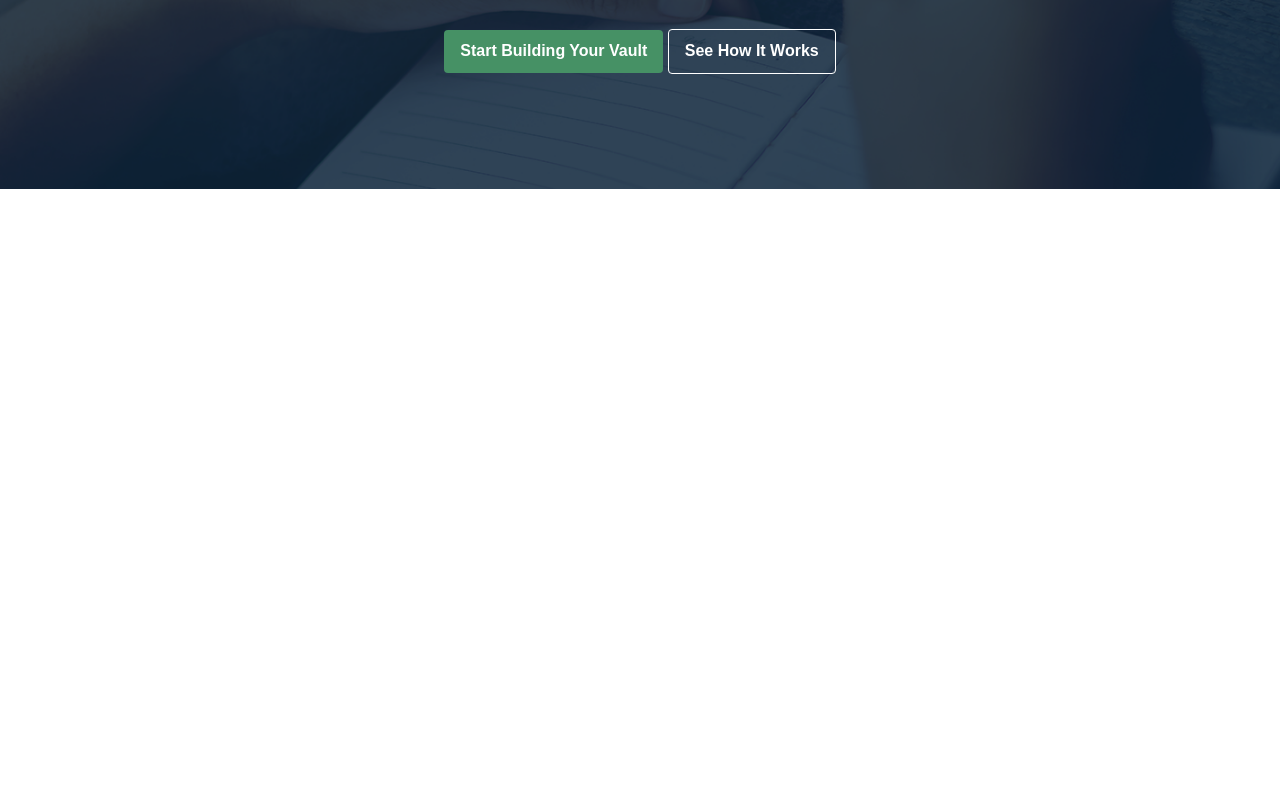
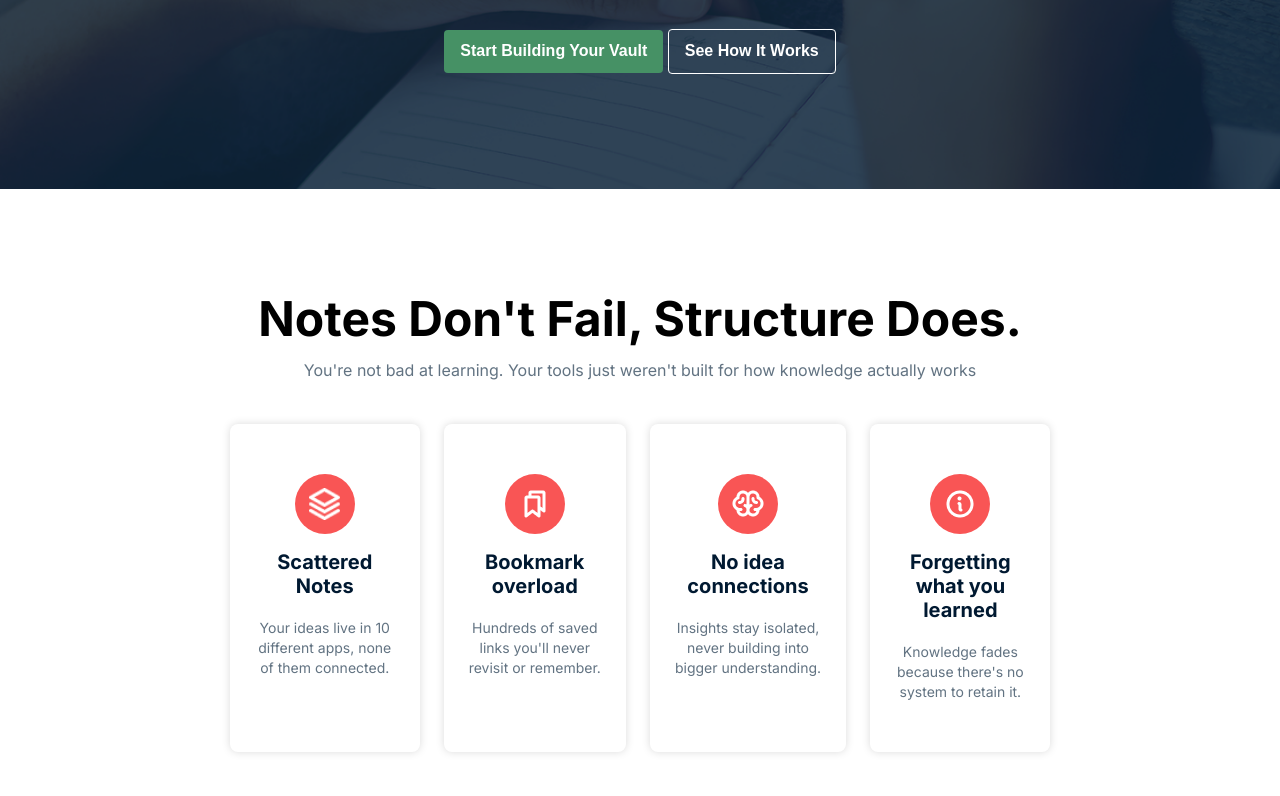
Before and after one commit to mfshariar/PH-ASSIGNMENT-1, a plain HTML site: page index.html in a window 1280 px wide. Shown: the part 497-1293 px from the top of the page. Before the commit the page ends 800 px from the top, so only its background shows below. Drawn offline with Linux system fonts and the light colour scheme.

Commit message:
Complated Note-card Section

```diff
--- a/Style-Sheet/style.css
+++ b/Style-Sheet/style.css
@@ -134,3 +134,64 @@ nav .menu-bar a{
     font-size: 16px;
     font-weight: 600;
 }
+#note-section{
+    padding: 100px 0 0;
+}
+#note-section  .note-contant{
+    margin: 0 auto;
+    width: 71%;
+    max-width: 1140px;
+}
+#note-section  .note-contant .note-box{
+    display: flex;
+    padding: 44px;
+    gap: 24px;
+}
+.note-c{
+    text-align: center;
+}
+.note-c h2{
+    font-size: 48px;
+    font-weight: 700;
+}
+.note-c p{
+    padding-top: 12px;
+    font-size: 16px;
+    color: #627382;
+}
+.note-box .note-card{
+    background-color: #ffffff;
+    border-radius: 8px;
+    padding: 50px  24px;
+    border: none;
+    box-shadow: 0 0 8px 0 #00000025 ;
+    max-width: 350px;
+    text-align: center;
+}
+.note-card .note-icon-circle{
+    margin: 0 auto;
+    background-color: #F95555;
+    max-width: 60px;
+    height: 60px;
+    border-radius: 100%;
+    align-items: center;
+    justify-content: center;
+    display: flex;
+    margin-bottom: 16px;
+}
+.note-card .note-icon-circle img{
+    width: 32px;
+    height: 32px;
+    /* justify-content: space-around; */
+    /* display: block;  */
+}
+.note-card h4{
+    font-size: 20px;
+    color: #001931;
+    margin-bottom: 20px;
+}
+.note-card p{
+    font-size: 14px;
+    color: #627382;
+    line-height: 20px;
+}
--- a/index.html
+++ b/index.html
@@ -40,6 +40,46 @@
             </div>
             <div class="hero-bg"></div>
         </section>
+        <section id="note-section">
+            <div class="note-contant">
+                <div class="note-c">
+                    <h2>Notes Don't Fail, Structure Does.</h2>
+                    <p>You're not bad at learning. Your tools just weren't built for how knowledge actually works</p>
+                </div>
+                <div class="note-box">
+                    <div class="note-card">
+                        <div class="note-icon-circle">
+                           <img src="./assets/Vector.png" alt="Scattered Notes">
+                        </div>
+                        <h4>Scattered Notes</h4>
+                        <p>Your ideas live in 10 different apps, none of them connected.</p>
+                    </div>
+                    <div class="note-card">
+                        <div class="note-icon-circle">
+                           <img src="./assets/Bookmarks.png" alt="Bookmark overload">
+                        </div>
+                        <h4>Bookmark overload</h4>
+                        <p>Hundreds of saved links you'll never revisit or remember.</p>
+                    </div>
+                    <div class="note-card">
+                        <div class="note-icon-circle">
+                           <img src="./assets/Brain.png" alt="No idea connections">
+                        </div>
+                        <h4>No idea connections</h4>
+                        <p>Insights stay isolated, never building into bigger understanding.</p>
+                    </div>
+                    <div class="note-card">
+                        <div class="note-icon-circle">
+                           <img src="./assets/Info.png" alt="Forgetting what you learned">
+                        </div>
+                        <h4>Forgetting what you learned</h4>
+                        <p>Knowledge fades because there's no system to retain it.</p>
+                    </div>
+                </div>
+            </div>
+        </section>
+
+
     </main>
 </body>
 </html>
```
